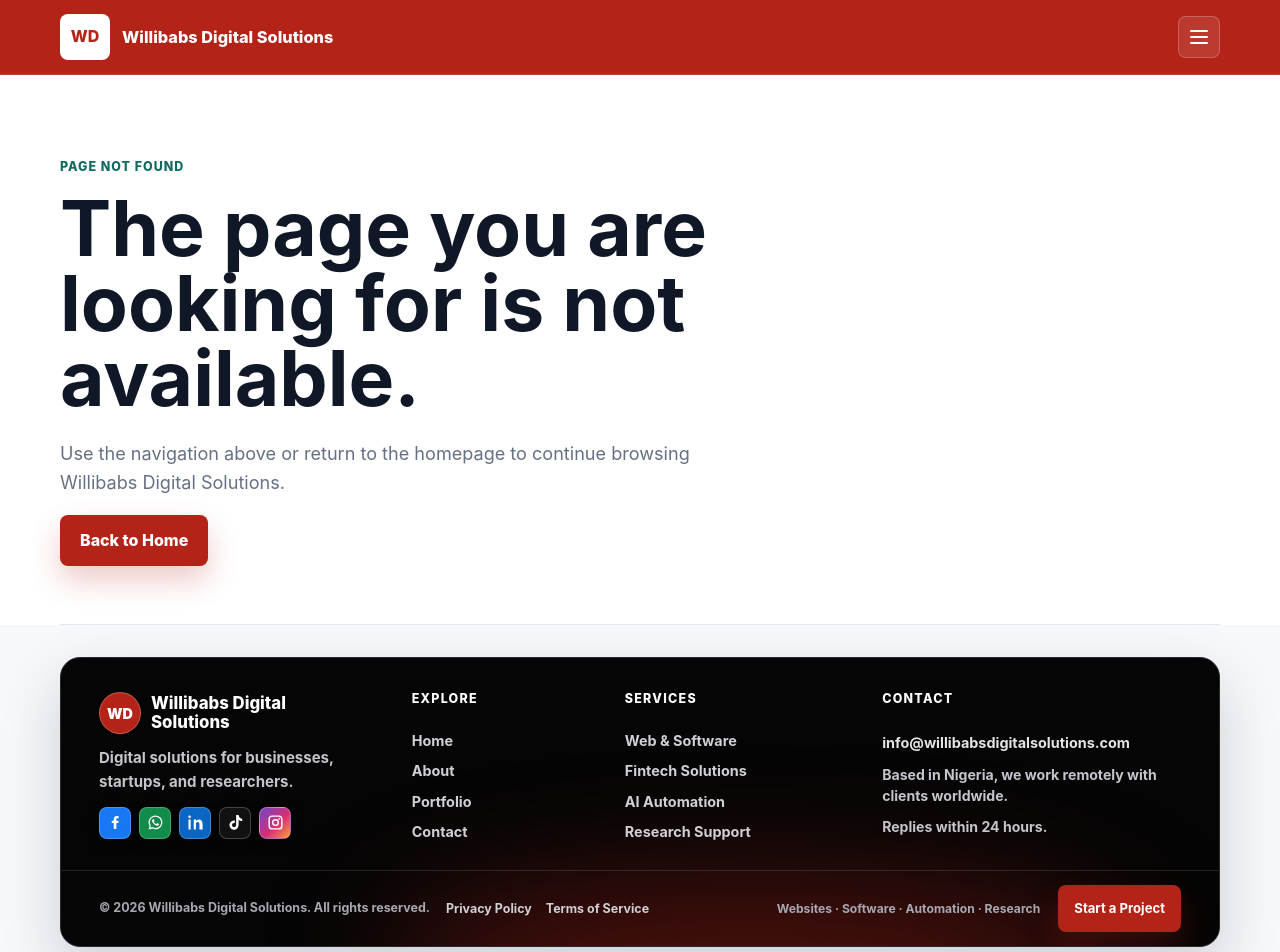
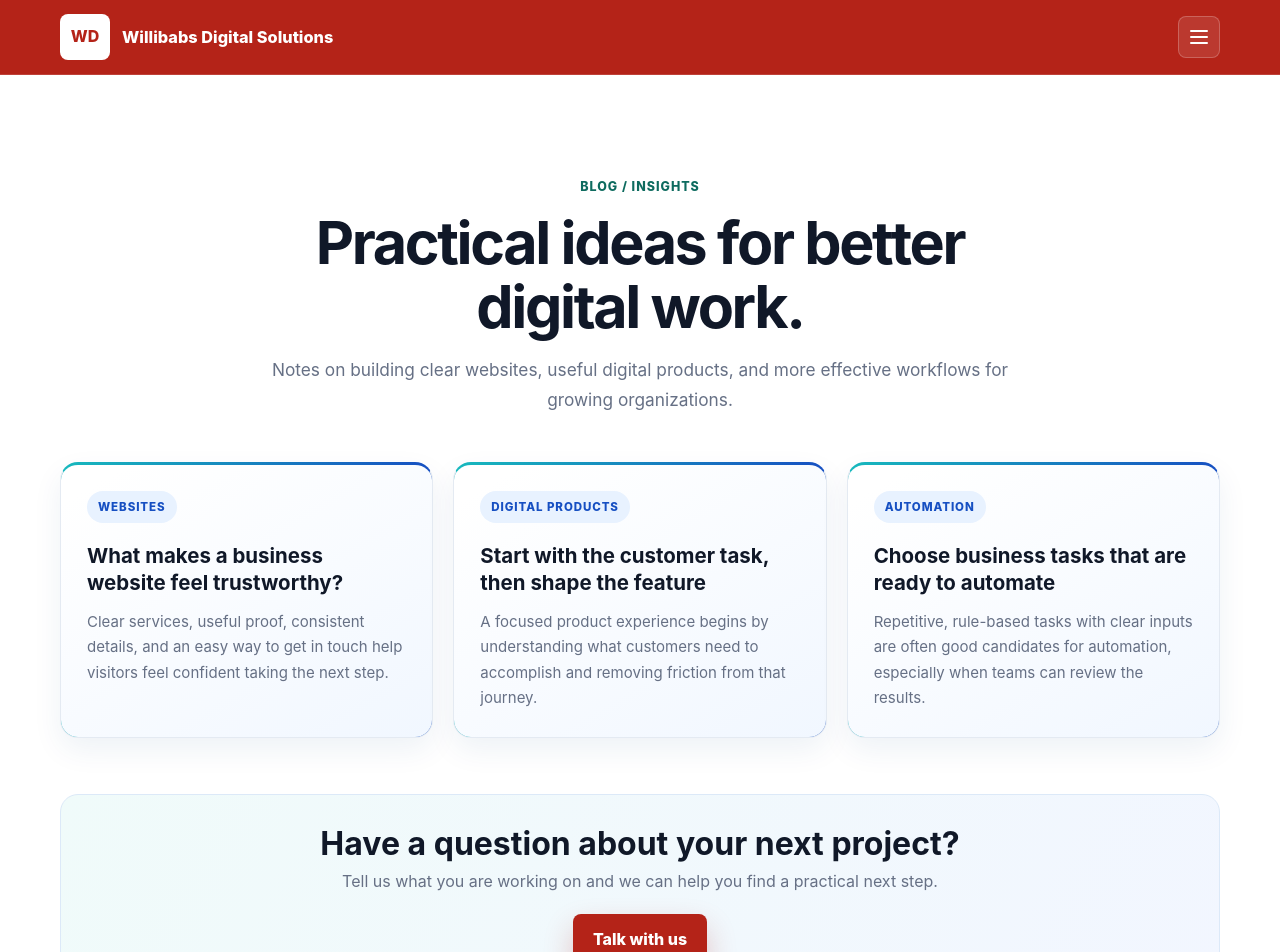
Before and after one commit to davidjames2708-dotcom/willibabsdigitalsolutions, a Next.js app: page /insights in a window 1280 px wide. Before the commit this address had no page. Shown: the top 952 px of the page. Built offline with nearby package versions, Linux system fonts and the light colour scheme.

Commit message:
Add Blog and Insights navigation page

```diff
--- /dev/null
+++ b/app/insights/insights.css
@@ -0,0 +1,16 @@
+.insights-page { padding-top: clamp(56px, 8vw, 104px); padding-bottom: 88px; }
+.insights-intro { max-width: 760px; margin: 0 auto 48px; text-align: center; }
+.insights-intro .eyebrow { color: #0e6b5f; }
+.insights-intro h1 { margin-bottom: 16px; color: #101828; font-size: clamp(2.3rem, 5vw, 3.7rem); line-height: 1.08; letter-spacing: -0.04em; }
+.insights-intro > p:last-child { color: #667085; font-size: 1.08rem; line-height: 1.7; }
+.insights-grid { display: grid; grid-template-columns: repeat(3, minmax(0, 1fr)); gap: 20px; }
+.insight-card { min-height: 260px; padding: 26px; border: 1px solid #e4eaf2; border-top: 3px solid transparent; border-radius: 18px; background: linear-gradient(150deg, #fff 8%, #f1f7ff 100%) padding-box, linear-gradient(90deg, #17b9bd, #164fc2) border-box; box-shadow: 0 12px 30px rgba(20, 66, 130, 0.07); transition: transform 200ms ease, box-shadow 200ms ease; }
+.insight-card:hover { transform: translateY(-5px); box-shadow: 0 18px 34px rgba(20, 86, 168, 0.13); }
+.insight-card > span { display: inline-block; margin-bottom: 20px; padding: 7px 11px; border-radius: 999px; color: #164fc2; background: #e8f2ff; font-size: 0.72rem; font-weight: 800; letter-spacing: 0.08em; text-transform: uppercase; }
+.insight-card h2 { margin-bottom: 12px; color: #101828; font-size: 1.28rem; line-height: 1.3; }
+.insight-card p { margin: 0; color: #667085; font-size: 0.94rem; line-height: 1.7; }
+.insights-cta { margin-top: 56px; padding: 32px; border: 1px solid #dce9f8; border-radius: 18px; background: linear-gradient(120deg, #f0fbfa, #f2f6ff); text-align: center; }
+.insights-cta h2 { margin-bottom: 8px; color: #101828; font-size: clamp(1.4rem, 3vw, 2rem); }
+.insights-cta p { margin-bottom: 20px; color: #667085; }
+@media (max-width: 760px) { .insights-grid { grid-template-columns: 1fr; } .insight-card { min-height: 0; } }
+@media (prefers-reduced-motion: reduce) { .insight-card, .insight-card:hover { transform: none; transition: none; } }
--- /dev/null
+++ b/app/insights/page.jsx
@@ -0,0 +1,58 @@
+import Link from "next/link";
+import "./insights.css";
+
+export const metadata = {
+  title: "Insights | Willibabs Digital Solutions",
+  description:
+    "Practical ideas on websites, digital products, automation, and professional writing from Willibabs Digital Solutions.",
+};
+
+const topics = [
+  {
+    category: "Websites",
+    title: "What makes a business website feel trustworthy?",
+    description:
+      "Clear services, useful proof, consistent details, and an easy way to get in touch help visitors feel confident taking the next step.",
+  },
+  {
+    category: "Digital products",
+    title: "Start with the customer task, then shape the feature",
+    description:
+      "A focused product experience begins by understanding what customers need to accomplish and removing friction from that journey.",
+  },
+  {
+    category: "Automation",
+    title: "Choose business tasks that are ready to automate",
+    description:
+      "Repetitive, rule-based tasks with clear inputs are often good candidates for automation, especially when teams can review the results.",
+  },
+];
+
+export default function InsightsPage() {
+  return (
+    <main className="section insights-page">
+      <header className="insights-intro">
+        <p className="eyebrow">Blog / Insights</p>
+        <h1>Practical ideas for better digital work.</h1>
+        <p>
+          Notes on building clear websites, useful digital products, and more
+          effective workflows for growing organizations.
+        </p>
+      </header>
+      <div className="insights-grid">
+        {topics.map((topic) => (
+          <article className="insight-card" key={topic.title}>
+            <span>{topic.category}</span>
+            <h2>{topic.title}</h2>
+            <p>{topic.description}</p>
+          </article>
+        ))}
+      </div>
+      <section className="insights-cta">
+        <h2>Have a question about your next project?</h2>
+        <p>Tell us what you are working on and we can help you find a practical next step.</p>
+        <Link className="button primary" href="/contact">Talk with us</Link>
+      </section>
+    </main>
+  );
+}
--- a/components/Header.jsx
+++ b/components/Header.jsx
@@ -9,6 +9,7 @@ const navItems = [
   { href: "/services", label: "Services" },
   { label: "Research Marketplace", disabled: true },
   { href: "/portfolio", label: "Portfolio" },
+  { href: "/insights", label: "Blog / Insights" },
   { href: "/contact", label: "Contact" },
 ];
 
```
